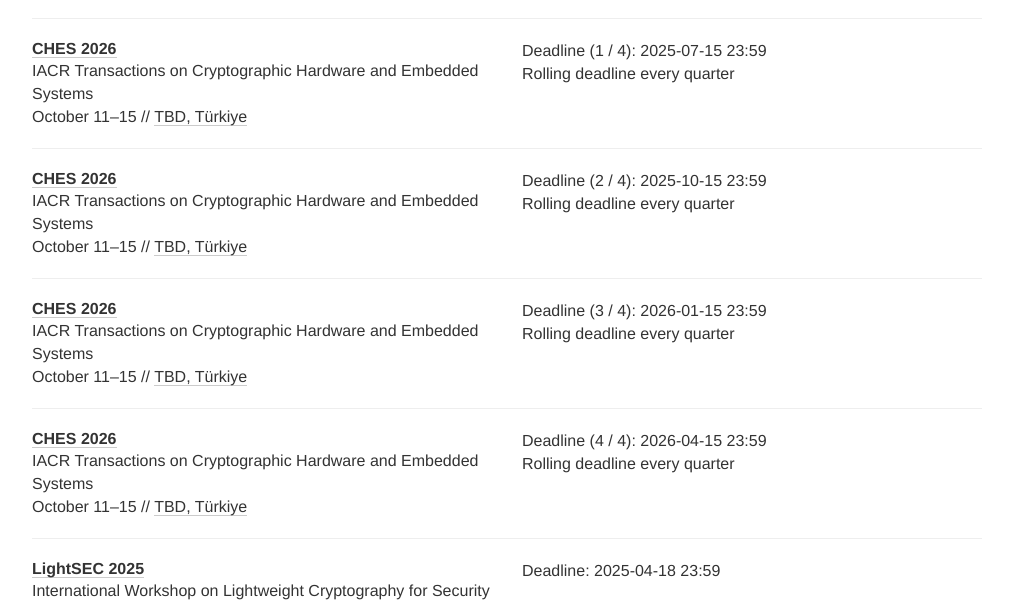
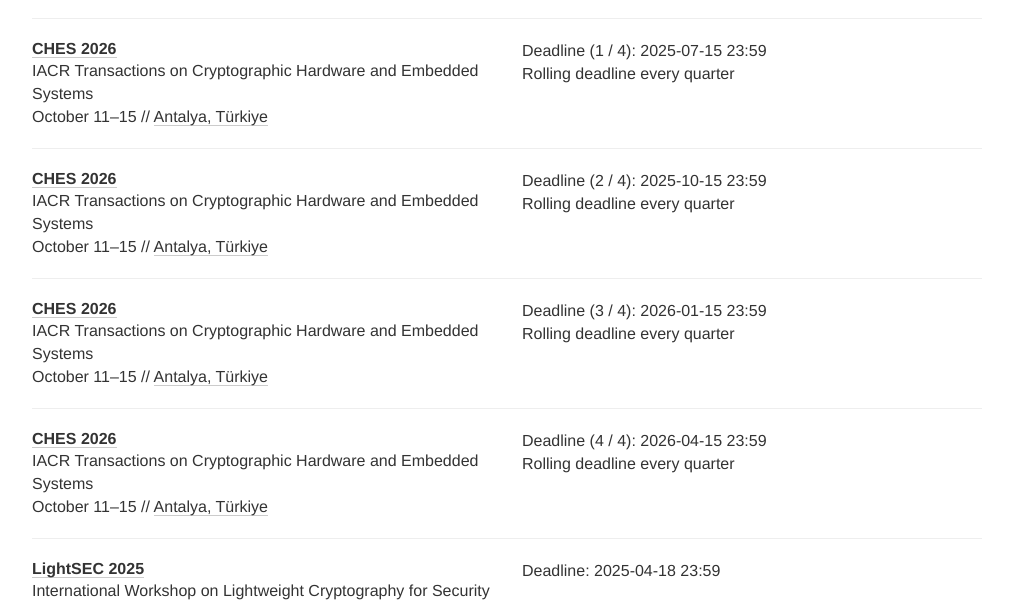
Before and after one commit to sec-deadlines/sec-deadlines.github.io, a Jekyll site: the page built from index.html, in a window 1280 px wide and 900 px high, scrolled down 7610 px. Shown: the part 152-757 px from the top of the window, without its empty margins (133-1146 px from the left). Built offline with Jekyll 4.4.1, drawn with Linux system fonts in a browser that asks for light colours; nearby versions of some CDN libraries; comment, search, counter and statistics services are not loaded.

Commit message:
Update CHES location

```diff
--- a/_data/conferences.yml
+++ b/_data/conferences.yml
@@ -475,7 +475,7 @@
     - "%y-04-15 23:59"
   comment: Rolling deadline every quarter
   date: October 11-15
-  place: TBD, Türkiye
+  place: Antalya, Türkiye
   tags: [CRYPTO, CONF]
 
 - name: LightSEC
```
